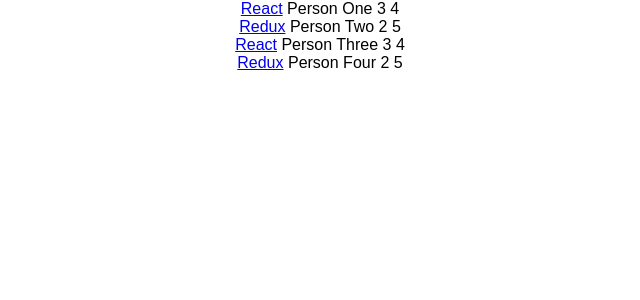
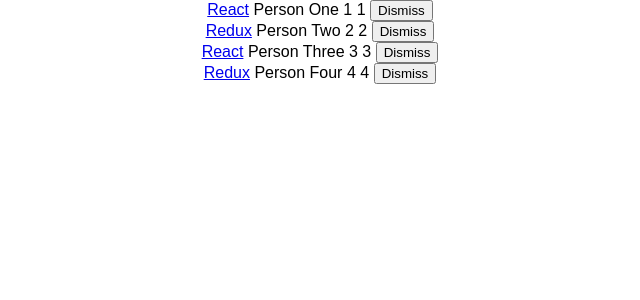
Before and after one commit to pachecoae/practiceReact, a React (Create React App) app in the folder hackernews/: page / in a window 1280 px wide. Shown: the top 300 px of the page, without its empty margins (320-960 px from the left). Built offline with nearby package versions, Linux system fonts and the light colour scheme.

Commit message:
Learned how to bind a method to a class without explicitly binding it in the constructor. Added a button to remove objects in a list to demonstrate unidirectional data flow.

```diff
--- a/hackernews/src/App.js
+++ b/hackernews/src/App.js
@@ -7,8 +7,8 @@
     title: 'React',
     url:'https://facebook.github.io/react/',
     author: 'Person One',
-    num_comments: 3,
-    points: 4,
+    num_comments: 1,
+    points: 1,
     objectID: 0,
   },
   {
@@ -16,7 +16,7 @@
     url:'https://github.com/reactjs/redux',
     author: 'Person Two',
     num_comments: 2,
-    points: 5,
+    points: 2,
     objectID: 1,
   },
   {
@@ -24,15 +24,15 @@
     url:'https://facebook.github.io/react/',
     author: 'Person Three',
     num_comments: 3,
-    points: 4,
+    points: 3,
     objectID: 2,
   },
   {
     title: 'Redux',
     url:'https://github.com/reactjs/redux',
     author: 'Person Four',
-    num_comments: 2,
-    points: 5,
+    num_comments: 4,
+    points: 4,
     objectID: 3,
   },
 ]
@@ -45,6 +45,13 @@
     this.state = {
       list,
     }
+
+  }
+
+  onDismiss = (id) => {
+    const isNotId = item => item.objectID !== id;
+    const updatedList = this.state.list.filter(isNotId);
+    this.setState({ list: updatedList })
   }
 
   render() {
@@ -61,6 +68,15 @@
               <span>{item.num_comments}</span>
               <span> </span>
               <span>{item.points}</span>
+              <span> </span>
+              <span>
+                <button
+                  onClick={() => this.onDismiss(item.objectID)}
+                  type="button"
+                >
+                  Dismiss
+                </button>
+              </span>
             </div>
         )}
       </div>
```
